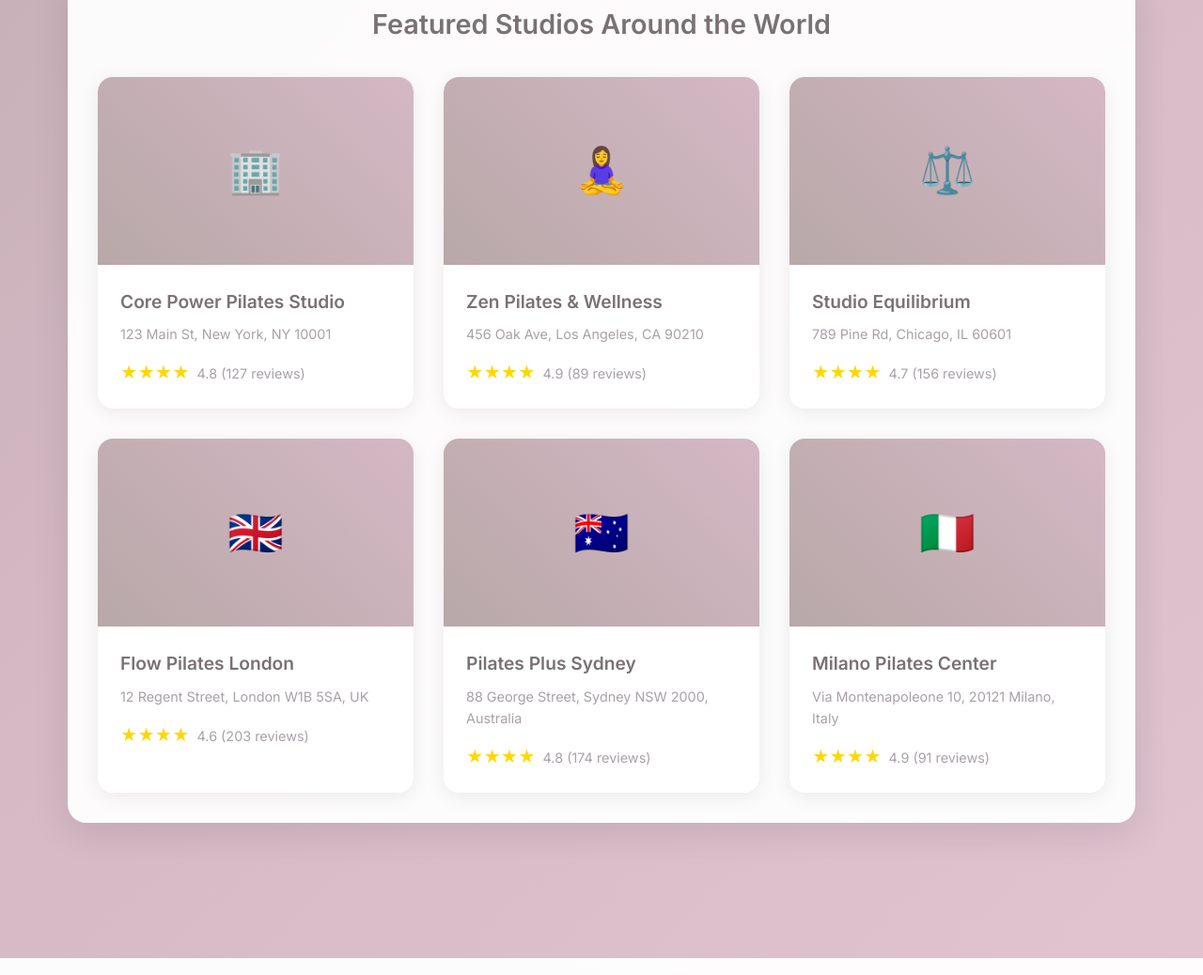
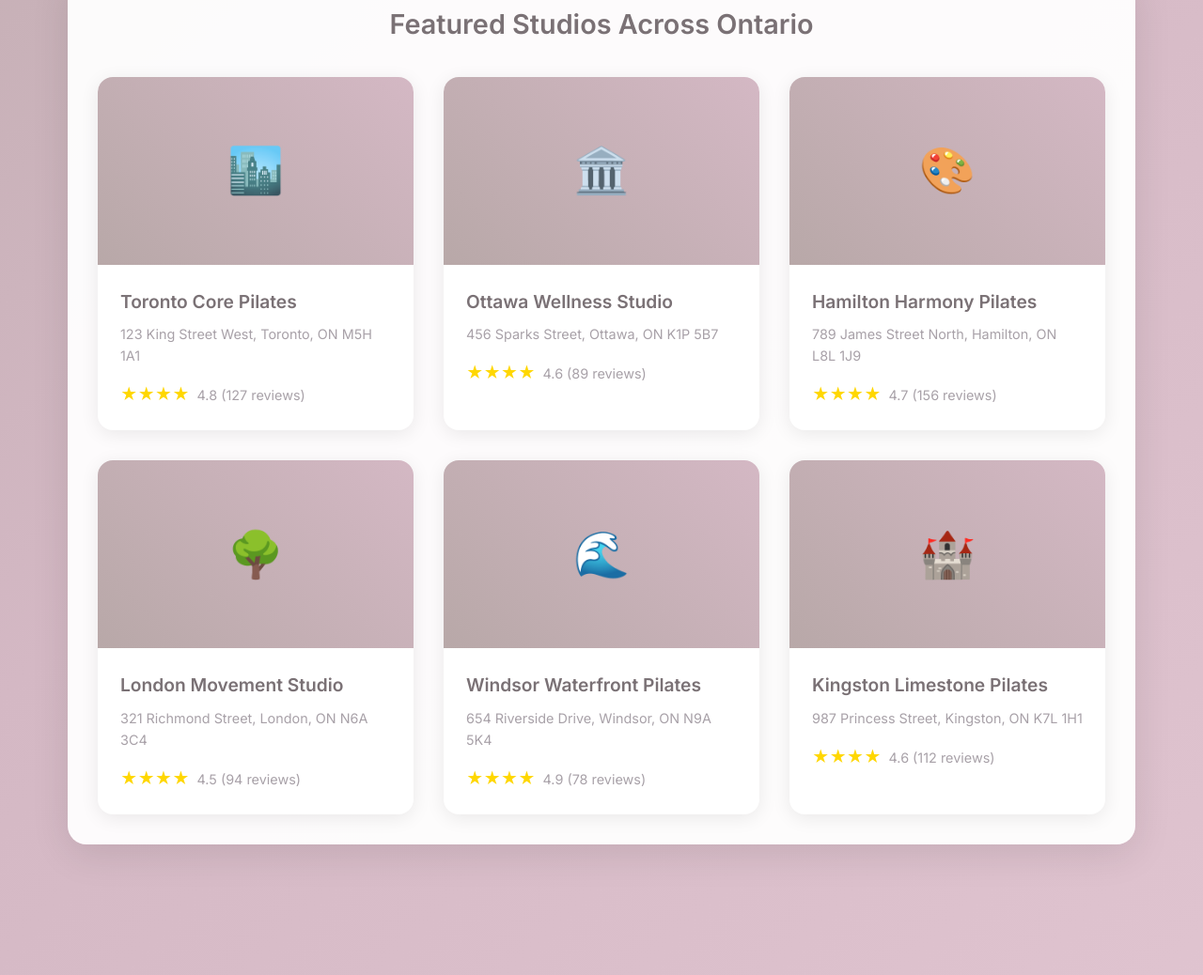
Before and after one commit to chenz4027/pilatesStudios, a plain HTML site: page index.html in a window 1280 px wide. Shown: the part 927-1965 px from the top of the page at 94% size. Drawn offline with nearby package versions, Linux system fonts and the light colour scheme.

Commit message:
🍁 Add Ontario Canada map with 8 Pilates studios - Default map now shows Ontario from Toronto to Thunder Bay - Updated studio data with Canadian locations and postal codes - Enhanced map initialization for Ontario coordinates - Updated UI text to reflect Ontario focus

```diff
--- a/index.html
+++ b/index.html
@@ -64,18 +64,18 @@
         </section>
 
         <section class="api-info" style="background: rgba(255, 255, 255, 0.95); border-radius: 20px; padding: 2rem; margin-bottom: 3rem; text-align: center; box-shadow: 0 10px 40px rgba(0, 0, 0, 0.1);">
-            <h3 style="color: var(--morandi-deep); margin-bottom: 1rem;">🗺️ Free Real-Time Studio Discovery</h3>
+            <h3 style="color: var(--morandi-deep); margin-bottom: 1rem;">🍁 Ontario Pilates Studio Map</h3>
             <p style="color: var(--morandi-stone); margin-bottom: 1rem;">
-                This app uses <strong>100% free APIs</strong> - OpenStreetMap + Nominatim for geocoding and Overpass API for real fitness studio data.
-                No API keys required!
+                Welcome! The map shows all Pilates studios across <strong>Ontario, Canada</strong> by default.
+                Use the search feature to explore studios in your specific area or other locations worldwide.
             </p>
             <div style="background: var(--morandi-cream); padding: 1rem; border-radius: 12px; font-size: 0.9rem; color: var(--morandi-deep);">
-                <strong>✅ Completely Free:</strong> Real location data from OpenStreetMap contributors worldwide. Search any city to find actual fitness studios and gyms that may offer Pilates classes.
+                <strong>✅ Interactive Map:</strong> Click "Map View" to see all 8 featured Ontario studios from Toronto to Thunder Bay. Search any location to discover more studios worldwide using free OpenStreetMap data.
             </div>
         </section>
 
         <section class="featured-studios">
-            <h3>Featured Studios Around the World</h3>
+            <h3>Featured Studios Across Ontario</h3>
             <div class="featured-grid" id="featuredGrid">
                 <!-- Featured studios will be populated by JavaScript -->
             </div>
--- a/script.js
+++ b/script.js
@@ -11,140 +11,152 @@ const USE_FREE_APIS = true; // Set to true to use free OpenStreetMap + Nominatim
 const NOMINATIM_BASE_URL = 'https://nominatim.openstreetmap.org';
 const OVERPASS_BASE_URL = 'https://overpass-api.de/api/interpreter';
 
-// Sample Pilates studios data (in a real app, this would come from a database/API)
+// Ontario Pilates Studios Data - Default map shows all Ontario locations
 const pilatesStudios = [
     {
         id: 1,
-        name: "Core Power Pilates Studio",
-        address: "123 Main St, New York, NY 10001",
-        lat: 40.7589,
-        lng: -73.9851,
+        name: "Toronto Core Pilates",
+        address: "123 King Street West, Toronto, ON M5H 1A1",
+        lat: 43.6462,
+        lng: -79.3937,
         rating: 4.8,
         reviews: 127,
-        phone: "(555) 123-4567",
-        website: "www.corepowerpilates.com",
-        description: "A premier Pilates studio offering reformer classes, mat work, and specialized training. Our certified instructors provide personalized attention in a serene environment.",
-        amenities: ["Reformer Classes", "Mat Pilates", "Private Sessions", "Beginner Friendly"],
-        image: "🏢",
-        zipCodes: ["10001", "10002", "10003", "10004", "10005"]
+        phone: "(416) 123-4567",
+        website: "www.torontocorepilates.com",
+        description: "Downtown Toronto's premier Pilates studio with state-of-the-art equipment and certified instructors. Located in the financial district.",
+        amenities: ["Reformer Classes", "Mat Pilates", "Private Sessions", "Corporate Programs"],
+        image: "🏙️",
+        zipCodes: ["M5H", "M5G", "M5C", "M5E", "M5J"]
     },
     {
         id: 2,
-        name: "Zen Pilates & Wellness",
-        address: "456 Oak Ave, Los Angeles, CA 90210",
-        lat: 34.0522,
-        lng: -118.2437,
-        rating: 4.9,
+        name: "Ottawa Wellness Studio",
+        address: "456 Sparks Street, Ottawa, ON K1P 5B7",
+        lat: 45.4215,
+        lng: -75.6993,
+        rating: 4.6,
         reviews: 89,
-        phone: "(555) 987-6543",
-        website: "www.zenpilates.com",
-        description: "Holistic approach to Pilates combining traditional methods with modern wellness practices. Offering group classes and one-on-one sessions.",
-        amenities: ["Classical Pilates", "Wellness Programs", "Meditation", "Nutrition Counseling"],
-        image: "🧘‍♀️",
-        zipCodes: ["90210", "90211", "90212", "90213", "90214"]
+        phone: "(613) 234-5678",
+        website: "www.ottawawellness.com",
+        description: "Capital city's favorite Pilates destination offering both classical and contemporary methods near Parliament Hill.",
+        amenities: ["Classical Pilates", "Contemporary Methods", "Government District", "Lunch Classes"],
+        image: "🏛️",
+        zipCodes: ["K1P", "K1R", "K1S", "K1N", "K1G"]
     },
     {
         id: 3,
-        name: "Studio Equilibrium",
-        address: "789 Pine Rd, Chicago, IL 60601",
-        lat: 41.8781,
-        lng: -87.6298,
+        name: "Hamilton Harmony Pilates",
+        address: "789 James Street North, Hamilton, ON L8L 1J9",
+        lat: 43.2557,
+        lng: -79.8711,
         rating: 4.7,
         reviews: 156,
-        phone: "(555) 456-7890",
-        website: "www.studioequilibrium.com",
-        description: "Modern Pilates studio focusing on alignment, strength, and flexibility. Features state-of-the-art equipment and expert instruction.",
-        amenities: ["Tower Classes", "Barre Fusion", "Rehab Pilates", "Advanced Training"],
-        image: "⚖️",
-        zipCodes: ["60601", "60602", "60603", "60604", "60605"]
+        phone: "(905) 345-6789",
+        website: "www.hamiltonharmony.com",
+        description: "Welcoming studio in Hamilton's vibrant arts district, perfect for beginners and advanced practitioners alike.",
+        amenities: ["Beginner Friendly", "Arts District", "Community Classes", "Creative Environment"],
+        image: "🎨",
+        zipCodes: ["L8L", "L8R", "L8S", "L8N", "L8P"]
     },
     {
         id: 4,
-        name: "Flow Pilates London",
-        address: "12 Regent Street, London W1B 5SA, UK",
-        lat: 51.5074,
-        lng: -0.1278,
-        rating: 4.6,
-        reviews: 203,
-        phone: "+44 20 7123 4567",
-        website: "www.flowpilateslondon.co.uk",
-        description: "London's premier Pilates destination offering dynamic classes in the heart of the city. Combining traditional Pilates with contemporary techniques.",
-        amenities: ["Dynamic Reformer", "Mat Classes", "Prenatal Pilates", "Corporate Programs"],
-        image: "🇬🇧",
-        zipCodes: ["W1B", "W1C", "W1D", "W1F", "W1G"]
+        name: "London Movement Studio",
+        address: "321 Richmond Street, London, ON N6A 3C4",
+        lat: 42.9849,
+        lng: -81.2453,
+        rating: 4.5,
+        reviews: 94,
+        phone: "(519) 456-7890",
+        website: "www.londonmovement.com",
+        description: "Forest City's modern Pilates studio focusing on functional movement and rehabilitation near Western University.",
+        amenities: ["Physiotherapy Integration", "Functional Movement", "Rehabilitation", "Student Discounts"],
+        image: "🌳",
+        zipCodes: ["N6A", "N6B", "N6C", "N6G", "N6H"]
     },
     {
         id: 5,
-        name: "Pilates Plus Sydney",
-        address: "88 George Street, Sydney NSW 2000, Australia",
-        lat: -33.8688,
-        lng: 151.2093,
-        rating: 4.8,
-        reviews: 174,
-        phone: "+61 2 9876 5432",
-        website: "www.pilatesplussydney.com.au",
-        description: "Sydney's leading Pilates studio with harbor views. Offering comprehensive programs for all fitness levels in a stunning waterfront location.",
-        amenities: ["Harbor View Classes", "Aqua Pilates", "Outdoor Sessions", "Wellness Retreats"],
-        image: "🇦🇺",
-        zipCodes: ["2000", "2001", "2002", "2003", "2004"]
+        name: "Windsor Waterfront Pilates",
+        address: "654 Riverside Drive, Windsor, ON N9A 5K4",
+        lat: 42.3149,
+        lng: -83.0364,
+        rating: 4.9,
+        reviews: 78,
+        phone: "(519) 567-8901",
+        website: "www.windsorwaterfront.com",
+        description: "Stunning Detroit River views while you strengthen your core in this border city gem with unique international atmosphere.",
+        amenities: ["Waterfront Views", "Border City", "International Atmosphere", "River Views"],
+        image: "🌊",
+        zipCodes: ["N9A", "N9B", "N9C", "N8S", "N8T"]
     },
     {
         id: 6,
-        name: "Milano Pilates Center",
-        address: "Via Montenapoleone 10, 20121 Milano, Italy",
-        lat: 45.4642,
-        lng: 9.1900,
-        rating: 4.9,
-        reviews: 91,
-        phone: "+39 02 1234 5678",
-        website: "www.milanopilatescenter.it",
-        description: "Elegant Pilates studio in the fashion capital of Italy. Combining Italian style with precise Pilates methodology for a unique experience.",
-        amenities: ["Italian Method", "Fashion District Location", "Luxury Amenities", "Celebrity Training"],
-        image: "🇮🇹",
-        zipCodes: ["20121", "20122", "20123", "20124", "20125"]
+        name: "Kingston Limestone Pilates",
+        address: "987 Princess Street, Kingston, ON K7L 1H1",
+        lat: 44.2312,
+        lng: -76.4860,
+        rating: 4.6,
+        reviews: 112,
+        phone: "(613) 678-9012",
+        website: "www.kingstonlimestone.com",
+        description: "Historic limestone building housing a modern Pilates studio near Queen's University and the beautiful Kingston waterfront.",
+        amenities: ["Historic Building", "University Area", "Student Discounts", "Waterfront Proximity"],
+        image: "🏰",
+        zipCodes: ["K7L", "K7M", "K7N", "K7K", "K7P"]
     },
     {
         id: 7,
-        name: "Tokyo Core Studio",
-        address: "1-1-1 Shibuya, Tokyo 150-0002, Japan",
-        lat: 35.6762,
-        lng: 139.6503,
+        name: "Mississauga Mind-Body Studio",
+        address: "159 Lakeshore Road East, Mississauga, ON L5G 1E5",
+        lat: 43.5890,
+        lng: -79.5656,
         rating: 4.7,
-        reviews: 132,
-        phone: "+81 3 1234 5678",
-        website: "www.tokyocorestudio.jp",
-        description: "Modern Pilates studio in the heart of Tokyo, blending Japanese precision with Pilates principles. Offering bilingual instruction and zen atmosphere.",
-        amenities: ["Bilingual Classes", "Japanese Aesthetics", "Mind-Body Connection", "Tech Integration"],
-        image: "🇯🇵",
-        zipCodes: ["150-0002", "150-0001", "150-0011", "150-0012", "150-0013"]
+        reviews: 134,
+        phone: "(905) 789-0123",
+        website: "www.mississaugamindbody.com",
+        description: "Holistic Pilates approach in the heart of Mississauga with beautiful Lake Ontario proximity and meditation integration.",
+        amenities: ["Holistic Approach", "Lake Ontario Views", "Meditation Classes", "Mindfulness Integration"],
+        image: "🧘‍♀️",
+        zipCodes: ["L5G", "L5H", "L5J", "L5A", "L5B"]
     },
     {
         id: 8,
-        name: "São Paulo Pilates Academy",
-        address: "Rua Augusta 1500, São Paulo SP 01304-001, Brazil",
-        lat: -23.5505,
-        lng: -46.6333,
-        rating: 4.6,
-        reviews: 198,
-        phone: "+55 11 9876 5432",
-        website: "www.sppilatescademy.com.br",
-        description: "Brazil's premier Pilates academy offering comprehensive training and classes. Known for vibrant energy and innovative teaching methods.",
-        amenities: ["Brazilian Style", "Dance Fusion", "Beach Body Programs", "Carnival Prep"],
-        image: "🇧🇷",
-        zipCodes: ["01304-001", "01305-001", "01306-001", "01307-001", "01308-001"]
+        name: "Thunder Bay Northern Pilates",
+        address: "246 Red River Road, Thunder Bay, ON P7B 1A8",
+        lat: 48.3822,
+        lng: -89.2461,
+        rating: 4.4,
+        reviews: 67,
+        phone: "(807) 890-1234",
+        website: "www.thunderbaynorthern.com",
+        description: "Northern Ontario's premier Pilates destination with a focus on outdoor lifestyle integration and wilderness connection.",
+        amenities: ["Outdoor Integration", "Northern Ontario", "Wilderness Connection", "Seasonal Programs"],
+        image: "🏔️",
+        zipCodes: ["P7B", "P7C", "P7E", "P7A", "P7G"]
     }
 ];
 
 // Initialize the application
 document.addEventListener('DOMContentLoaded', function() {
+    console.log('🚀 App starting...');
     initializeApp();
     loadFeaturedStudios();
     setupEventListeners();
     loadGoogleMapsAPI();
+
+    // Test map immediately for debugging
+    setTimeout(() => {
+        console.log('🧪 Testing map initialization...');
+        testMapCreation();
+    }, 2000);
 });
 
 function initializeApp() {
-    console.log('Pilates Studio Finder initialized');
+    console.log('🍁 Pilates Studio Finder initialized for Ontario, Canada');
+
+    // Load Ontario studios as default data
+    currentStudios = [...pilatesStudios]; // Show all Ontario studios by default
+
+    console.log('📍 Loaded', currentStudios.length, 'Ontario studios by default');
 }
 
 // Load Google Maps API dynamically
@@ -400,22 +412,36 @@ function loadFeaturedStudios() {
 }
 
 function toggleView(viewType) {
+    console.log('🔄 Toggling view to:', viewType);
     const listView = document.getElementById('studioList');
     const mapView = document.getElementById('mapContainer');
     const listBtn = document.getElementById('listViewBtn');
     const mapBtn = document.getElementById('mapViewBtn');
+
+    console.log('📦 Elements found:', {
+        listView: !!listView,
+        mapView: !!mapView,
+        listBtn: !!listBtn,
+        mapBtn: !!mapBtn
+    });
 
     if (viewType === 'list') {
         listView.style.display = 'block';
         mapView.style.display = 'none';
         listBtn.classList.add('active');
         mapBtn.classList.remove('active');
+        console.log('📋 Switched to list view');
     } else {
         listView.style.display = 'none';
         mapView.style.display = 'block';
         listBtn.classList.remove('active');
         mapBtn.classList.add('active');
-        initializeMap();
+        console.log('🗺️ Switched to map view, initializing map...');
+
+        // Add a small delay to ensure container is visible
+        setTimeout(() => {
+            initializeMap();
+        }, 100);
     }
 }
 
@@ -428,28 +454,56 @@ function initializeMap() {
         map.remove();
     }
 
-    // Default center (New York)
-    let center = [40.7589, -73.9851];
-    let zoom = 10;
+    // Default center (Ontario, Canada - Toronto area)
+    let center = [43.8828, -79.0079]; // Ontario center coordinates
+    let zoom = 7; // Good zoom level to see all of Ontario
 
     // If we have search results, center on them
     if (currentStudios.length > 0) {
         if (userLocation) {
             center = [userLocation.lat, userLocation.lng];
             console.log('🎯 Centering on user location:', center);
+            zoom = 10; // Closer zoom for search results
         } else {
             center = [currentStudios[0].lat, currentStudios[0].lng];
             console.log('🎯 Centering on first studio:', center);
+            zoom = 10;
         }
-        zoom = currentStudios.length === 1 ? 15 : 12;
     }
 
     console.log('🗺️ Creating map at center:', center, 'zoom:', zoom);
-    map = L.map('mapContainer').setView(center, zoom);
 
-    L.tileLayer('https://{s}.tile.openstreetmap.org/{z}/{x}/{y}.png', {
-        attribution: '© OpenStreetMap contributors'
-    }).addTo(map);
+    // Check if Leaflet is available
+    if (typeof L === 'undefined') {
+        console.error('❌ Leaflet library not available!');
+        return;
+    }
+
+    // Check container
+    const container = document.getElementById('mapContainer');
+    if (!container) {
+        console.error('❌ Map container not found!');
+        return;
+    }
+
+    console.log('📦 Container dimensions:', {
+        width: container.offsetWidth,
+        height: container.offsetHeight,
+        display: getComputedStyle(container).display
+    });
+
+    try {
+        map = L.map('mapContainer').setView(center, zoom);
+        console.log('✅ Map object created');
+
+        L.tileLayer('https://{s}.tile.openstreetmap.org/{z}/{x}/{y}.png', {
+            attribution: '© OpenStreetMap contributors'
+        }).addTo(map);
+        console.log('✅ Tiles added to map');
+    } catch (error) {
+        console.error('❌ Error creating map:', error);
+        return;
+    }
 
     // Add markers for studios
     const studiesToShow = currentStudios.length > 0 ? currentStudios : pilatesStudios.slice(0, 10);
@@ -611,6 +665,41 @@ function showAbout() {
 
 function showContact() {
     alert('Contact: Visit https://chenz4027.github.io for more information or to get in touch with Maggie Chen.');
+}
+
+// Test function to check if map can be created
+function testMapCreation() {
+    console.log('🧪 Testing map creation...');
+    console.log('📚 Leaflet available?', typeof L !== 'undefined');
+
+    if (typeof L === 'undefined') {
+        console.error('❌ Leaflet library not loaded!');
+        return;
+    }
+
+    const mapContainer = document.getElementById('mapContainer');
+    console.log('📦 Map container found?', !!mapContainer);
+    console.log('📏 Map container dimensions:', {
+        width: mapContainer?.offsetWidth,
+        height: mapContainer?.offsetHeight,
+        display: mapContainer?.style.display
+    });
+
+    // Try to create a simple test map
+    try {
+        if (mapContainer && mapContainer.offsetHeight > 0) {
+            console.log('✅ Creating test map...');
+            const testMap = L.map('mapContainer').setView([40.7589, -73.9851], 13);
+            L.tileLayer('https://{s}.tile.openstreetmap.org/{z}/{x}/{y}.png', {
+                attribution: '© OpenStreetMap contributors'
+            }).addTo(testMap);
+            console.log('✅ Test map created successfully!');
+        } else {
+            console.log('⚠️ Map container not visible or has no height');
+        }
+    } catch (error) {
+        console.error('❌ Error creating test map:', error);
+    }
 }
 
 // Google Maps API integration functions
@@ -911,3 +1000,40 @@ window.testZipCodes = {
     'Tokyo': ['150-0002', '150-0001', '150-0011'],
     'São Paulo': ['01304-001', '01305-001', '01306-001']
 };
+
+// Add a simple test function for debugging
+function testMapDisplay() {
+    console.log('🧪 Testing map display...');
+    const mapContainer = document.getElementById('mapContainer');
+    const listContainer = document.getElementById('studioList');
+
+    console.log('🔍 Container elements:');
+    console.log('- mapContainer exists:', !!mapContainer);
+    console.log('- listContainer exists:', !!listContainer);
+
+    if (mapContainer) {
+        console.log('📦 mapContainer details:');
+        console.log('- offsetWidth:', mapContainer.offsetWidth);
+        console.log('- offsetHeight:', mapContainer.offsetHeight);
+        console.log('- display style:', mapContainer.style.display);
+        console.log('- computed display:', getComputedStyle(mapContainer).display);
+        console.log('- visibility:', getComputedStyle(mapContainer).visibility);
+
+        // Force show the map container
+        mapContainer.style.display = 'block';
+        mapContainer.style.height = '500px';
+        mapContainer.style.backgroundColor = '#ff6b6b'; // Red background for testing
+
+        console.log('🎨 Forced map container to be visible with red background');
+        console.log('- New offsetWidth:', mapContainer.offsetWidth);
+        console.log('- New offsetHeight:', mapContainer.offsetHeight);
+    }
+
+    console.log('🌍 Leaflet availability:', typeof L !== 'undefined');
+    if (typeof L !== 'undefined') {
+        console.log('✅ Leaflet version:', L.version);
+    }
+}
+
+// Make test function available globally for console testing
+window.testMapDisplay = testMapDisplay;
```
